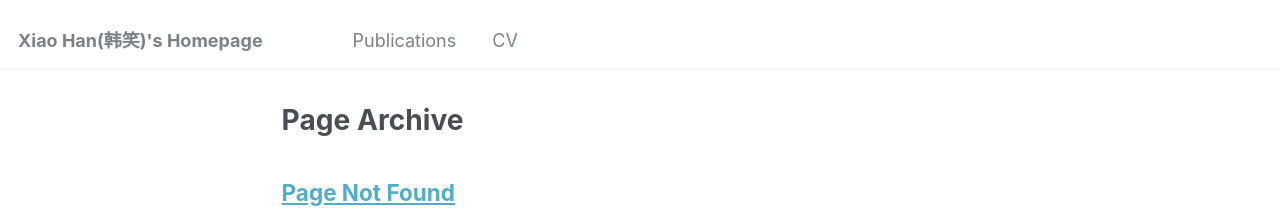
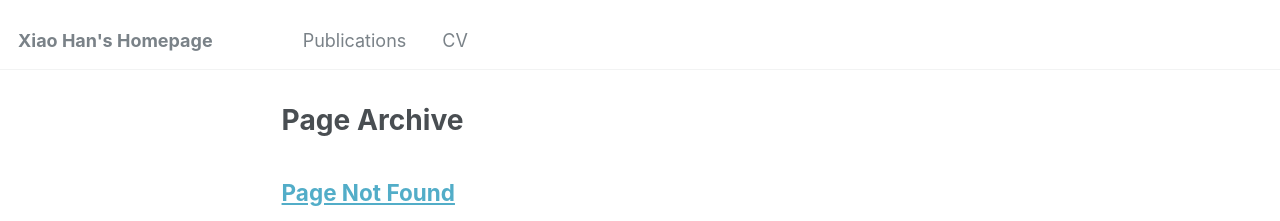
Before and after one commit to hahahenha/hahahenha.github.io, a Jekyll site: the page built from _pages/page-archive.html, in a window 1280 px wide. Shown: the top 221 px of the page. Built offline with Jekyll 4.4.1, drawn with Linux system fonts in a browser that asks for light colours.

Commit message:
Update _config.yml

```diff
--- a/_config.yml
+++ b/_config.yml
@@ -8,7 +8,7 @@
 
 # Basic Site Settings
 locale                   : "en-US"
-title                    : "Xiao Han(韩笑)'s Homepage"
+title                    : "Xiao Han's Homepage"
 title_separator          : "-"
 name                     : "Xiao Han"
 description              : "Associate Professor at ZJUT"
@@ -22,7 +22,7 @@ repository               : "hahahenha/hahahenha.github.io"
 author:
   # Biographic information
   avatar           : "HX.jpg"
-  name             : "Xiao Han"
+  name             : "Xiao Han (韩笑)"
   pronouns         : # example: "she/her"
   bio              : "Associate Professor at ZJUT"
   location         : "Hangzhou, China"
```
